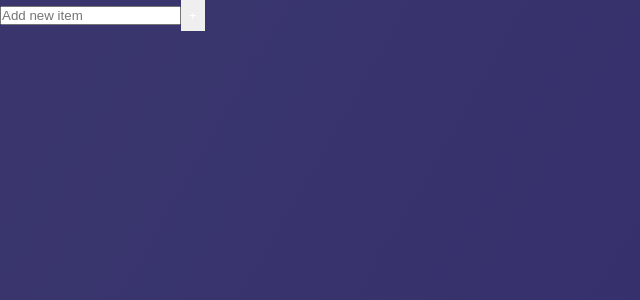
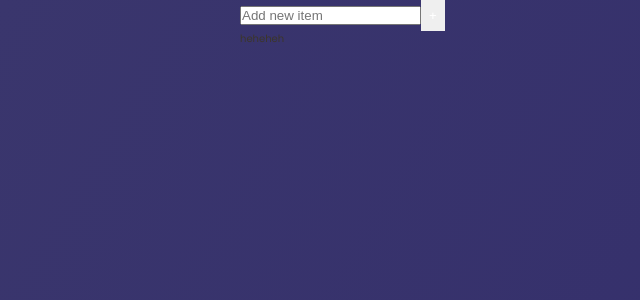
Before and after one commit to AdoDragicevic/To-do-list-React, a React (Create React App) app: page / in a window 1280 px wide. Shown: the top 300 px of the page, without its empty margins (0-640 px from the left). Built offline with nearby package versions, Linux system fonts and the light colour scheme.

Commit message:
Add todosReducer and Todos models

```diff
--- a/src/App.css
+++ b/src/App.css
@@ -1,3 +1,6 @@
 .App {
-  text-align: center;
+  width: 90vw;
+  max-width: 80rem;
+  margin: 0 auto;
+  margin-bottom: 1rem;
 }
--- a/src/App.tsx
+++ b/src/App.tsx
@@ -1,6 +1,40 @@
+import { useReducer } from "react";
+import useSetAndResetState from "./hooks/useSetAndResetState";
+import useToggle from "./hooks/useToggle";
+import todosReducer from "./reducers/todo.reducer";
+
+import { Todos, TodosReducer } from "./models/Todos";
+
+import TodoForm from "./components/TodoForm";
+import TodoList from "./components/TodoList";
+//import TodoMenu from "./components/TodoMenu";
+
 import './App.css';
-import TodoApp from './components/TodoApp';
 
-const App: React.FC = () => <TodoApp />;
+
+const App: React.FC = () => {
+
+  const [todos, todosDispatch] = useReducer<TodosReducer, Todos>(todosReducer, [], () => []);
+  const [openedListId, setOpenedListId, resetOpenedListId] = useSetAndResetState(null);
+  const [showCompleted, toggleShowCompleted] = useToggle(true);
+
+  const getListItems = () => {
+    return openedListId ? todos.find(t => t.id === openedListId) : todos;
+  }
+
+  return (
+    <div className="App">
+      <TodoForm />
+      <TodoList items={getListItems()} />
+      { /*openedListId &&
+        <TodoMenu
+          onReturn={resetOpenedListId}
+          onToggleHideCompleted={toggleHideCompleted}
+          onDelete={todosDispatch}
+        />
+      */}
+    </div>
+  )
+}
 
 export default App;
--- a/src/components/TodoApp.tsx
+++ /dev/null
@@ -1,9 +0,0 @@
-import TodoForm from "./TodoForm";
-
-const TodoApp: React.FC = () => {
-  return (
-    <TodoForm />
-  )
-}
-
-export default TodoApp;
--- /dev/null
+++ b/src/components/TodoList.tsx
@@ -0,0 +1,9 @@
+const TodoList: React.FC = () => {
+  return (
+    <ul>
+      <li>heheheh</li>
+    </ul>
+  )
+}
+
+export default TodoList;
--- /dev/null
+++ b/src/components/TodoMenu.tsx
@@ -0,0 +1,13 @@
+interface TodoMenuProps {
+  onDelete: (id: string) => void;
+}
+
+const TodoMenu<TodoMenuProps> = () => {
+  return (
+    <div>
+      <button>Heheh 2</button>
+    </div>
+  )
+}
+
+export default TodoMenu;
--- /dev/null
+++ b/src/hooks/useSetAndResetState.tsx
@@ -0,0 +1,9 @@
+import { useState } from "react";
+
+const useSetAndResetState = (initVal: any) => {
+  const [val, setVal] = useState(initVal);
+  const resetVal = () => setVal(initVal);
+  return [val, setVal, resetVal];
+}
+
+export default useSetAndResetState;
--- /dev/null
+++ b/src/hooks/useToggle.tsx
@@ -0,0 +1,9 @@
+import { useState } from "react";
+
+const useToggle = (initVal = true) => {
+  const [bool, setBool] = useState(initVal);
+  const toggle = () => setBool(!bool);
+  return [bool, toggle];
+}
+
+export default useToggle;
--- /dev/null
+++ b/src/models/Todos.tsx
@@ -0,0 +1,34 @@
+class TodoObj {
+  id = Math.random().toString();
+  constructor(public txt: string) {};
+}
+
+export class TodoList extends TodoObj {
+  items: TodoItem[] = [];
+}
+
+export class TodoItem extends TodoObj {
+  isCompleted = false;
+}
+
+export type Todos = TodoList[];
+
+export enum ActionType {
+  "ADD_LIST",
+  "DELETE_LIST",
+  "UPDATE_LIST",
+  "ADD_ITEM",
+  "DELETE_ITEM",
+  "UPDATE_ITEM",
+  "COMPLETE_ITEM",
+}
+
+interface ReducerAction {
+  type: ActionType;
+  listId?: string;
+  itemId?: string;
+  txt?: string;
+  isCompleted?: boolean;
+}
+
+export type TodosReducer = (state: Todos, action: ReducerAction) => Todos;
--- /dev/null
+++ b/src/reducers/todo.reducer.tsx
@@ -0,0 +1,33 @@
+import { TodoList, TodosReducer, ActionType, TodoItem } from "../models/Todos";
+
+const todosReducer: TodosReducer = (todos, action) => {
+  switch(action.type) {
+    case ActionType.ADD_LIST:
+      return [ new TodoList(action.txt!), ...todos ];
+    case ActionType.DELETE_LIST:
+      return todos.filter(list => list.id !== action.listId);
+    case ActionType.UPDATE_LIST:
+      return todos.map(list => list.id === action.listId ? { ...list, txt: action.txt! } : list);
+    case ActionType.ADD_ITEM:
+      return todos.map(list => {
+        if (list.id === action.listId) list.items = [new TodoItem(action.txt!), ...list.items];
+        return list;
+      });
+    case ActionType.DELETE_ITEM:
+      return todos.map(list => {
+        if (list.id !== action.listId) return list;
+        const items = list.items.filter(item => item.id !== action.itemId);
+        return { ...list, items };
+      });
+    case ActionType.UPDATE_ITEM:
+      return todos.map(list => {
+        if (list.id !== action.listId) return list;
+        const items = list.items.map(itm => itm.id === action.itemId ? { ...itm, txt: action.txt! } : itm);
+        return { ...list, items };
+      });
+    default:
+      return todos;
+  }
+}
+
+export default todosReducer;
```
